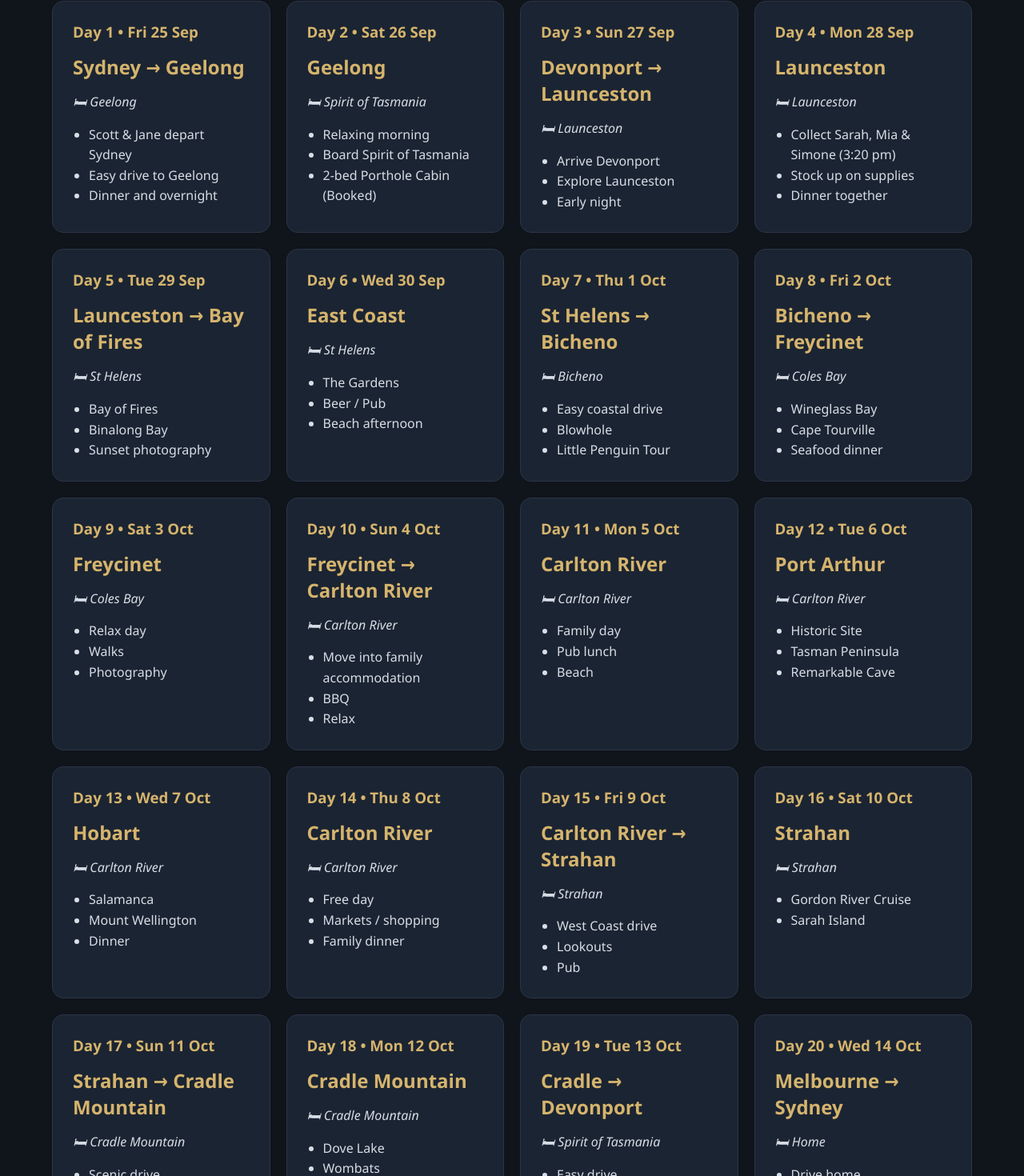
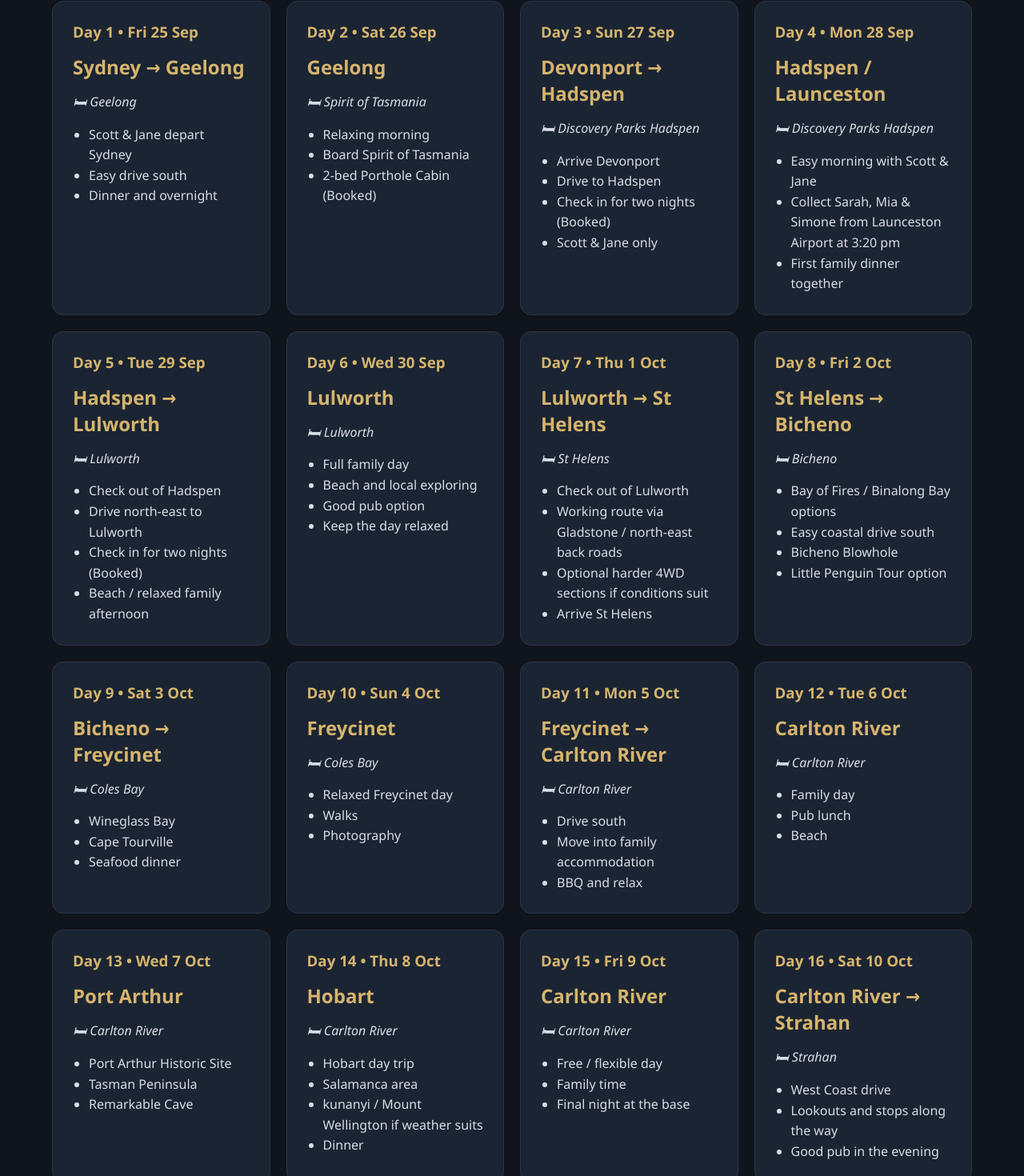
Before and after one commit to scottwillow84/willow-expeditions-v2, a React (Vite) app: page /willow-expeditions-v2/timeline in a window 1280 px wide. Shown: the part 191-1661 px from the top of the page at 80% size. Built offline with nearby package versions, Linux system fonts and the light colour scheme.

Commit message:
Update timeline for Hadspen Lulworth and return ferry

```diff
--- a/src/pages/Itinerary.jsx
+++ b/src/pages/Itinerary.jsx
@@ -8,7 +8,7 @@ const days = [
     stay: "Geelong",
     notes: [
       "Scott & Jane depart Sydney",
-      "Easy drive to Geelong",
+      "Easy drive south",
       "Dinner and overnight",
     ],
   },
@@ -26,61 +26,77 @@ const days = [
   {
     day: 3,
     date: "Sun 27 Sep",
-    title: "Devonport → Launceston",
-    stay: "Launceston",
+    title: "Devonport → Hadspen",
+    stay: "Discovery Parks Hadspen",
     notes: [
       "Arrive Devonport",
-      "Explore Launceston",
-      "Early night",
+      "Drive to Hadspen",
+      "Check in for two nights (Booked)",
+      "Scott & Jane only",
     ],
   },
   {
     day: 4,
     date: "Mon 28 Sep",
-    title: "Launceston",
-    stay: "Launceston",
+    title: "Hadspen / Launceston",
+    stay: "Discovery Parks Hadspen",
     notes: [
-      "Collect Sarah, Mia & Simone (3:20 pm)",
-      "Stock up on supplies",
-      "Dinner together",
+      "Easy morning with Scott & Jane",
+      "Collect Sarah, Mia & Simone from Launceston Airport at 3:20 pm",
+      "First family dinner together",
     ],
   },
   {
     day: 5,
     date: "Tue 29 Sep",
-    title: "Launceston → Bay of Fires",
-    stay: "St Helens",
+    title: "Hadspen → Lulworth",
+    stay: "Lulworth",
     notes: [
-      "Bay of Fires",
-      "Binalong Bay",
-      "Sunset photography",
+      "Check out of Hadspen",
+      "Drive north-east to Lulworth",
+      "Check in for two nights (Booked)",
+      "Beach / relaxed family afternoon",
     ],
   },
   {
     day: 6,
     date: "Wed 30 Sep",
-    title: "East Coast",
-    stay: "St Helens",
+    title: "Lulworth",
+    stay: "Lulworth",
     notes: [
-      "The Gardens",
-      "Beer / Pub",
-      "Beach afternoon",
+      "Full family day",
+      "Beach and local exploring",
+      "Good pub option",
+      "Keep the day relaxed",
     ],
   },
   {
     day: 7,
     date: "Thu 1 Oct",
-    title: "St Helens → Bicheno",
-    stay: "Bicheno",
+    title: "Lulworth → St Helens",
+    stay: "St Helens",
     notes: [
-      "Easy coastal drive",
-      "Blowhole",
-      "Little Penguin Tour",
+      "Check out of Lulworth",
+      "Working route via Gladstone / north-east back roads",
+      "Optional harder 4WD sections if conditions suit",
+      "Arrive St Helens",
     ],
   },
   {
     day: 8,
     date: "Fri 2 Oct",
+    title: "St Helens → Bicheno",
+    stay: "Bicheno",
+    notes: [
+      "Bay of Fires / Binalong Bay options",
+      "Easy coastal drive south",
+      "Bicheno Blowhole",
+      "Little Penguin Tour option",
+    ],
+  },
+  {
+    day: 9,
+    date: "Sat 3 Oct",
     title: "Bicheno → Freycinet",
     stay: "Coles Bay",
     notes: [
@@ -90,30 +106,30 @@ const days = [
     ],
   },
   {
-    day: 9,
-    date: "Sat 3 Oct",
+    day: 10,
+    date: "Sun 4 Oct",
     title: "Freycinet",
     stay: "Coles Bay",
     notes: [
-      "Relax day",
+      "Relaxed Freycinet day",
       "Walks",
       "Photography",
     ],
   },
   {
-    day: 10,
-    date: "Sun 4 Oct",
+    day: 11,
+    date: "Mon 5 Oct",
     title: "Freycinet → Carlton River",
     stay: "Carlton River",
     notes: [
+      "Drive south",
       "Move into family accommodation",
-      "BBQ",
-      "Relax",
+      "BBQ and relax",
     ],
   },
   {
-    day: 11,
-    date: "Mon 5 Oct",
+    day: 12,
+    date: "Tue 6 Oct",
     title: "Carlton River",
     stay: "Carlton River",
     notes: [
@@ -123,52 +139,53 @@ const days = [
     ],
   },
   {
-    day: 12,
-    date: "Tue 6 Oct",
+    day: 13,
+    date: "Wed 7 Oct",
     title: "Port Arthur",
     stay: "Carlton River",
     notes: [
-      "Historic Site",
+      "Port Arthur Historic Site",
       "Tasman Peninsula",
       "Remarkable Cave",
     ],
   },
   {
-    day: 13,
-    date: "Wed 7 Oct",
+    day: 14,
+    date: "Thu 8 Oct",
     title: "Hobart",
     stay: "Carlton River",
     notes: [
-      "Salamanca",
-      "Mount Wellington",
+      "Hobart day trip",
+      "Salamanca area",
+      "kunanyi / Mount Wellington if weather suits",
       "Dinner",
-    ],
-  },
-  {
-    day: 14,
-    date: "Thu 8 Oct",
-    title: "Carlton River",
-    stay: "Carlton River",
-    notes: [
-      "Free day",
-      "Markets / shopping",
-      "Family dinner",
     ],
   },
   {
     day: 15,
     date: "Fri 9 Oct",
-    title: "Carlton River → Strahan",
-    stay: "Strahan",
+    title: "Carlton River",
+    stay: "Carlton River",
     notes: [
-      "West Coast drive",
-      "Lookouts",
-      "Pub",
+      "Free / flexible day",
+      "Family time",
+      "Final night at the base",
     ],
   },
   {
     day: 16,
     date: "Sat 10 Oct",
+    title: "Carlton River → Strahan",
+    stay: "Strahan",
+    notes: [
+      "West Coast drive",
+      "Lookouts and stops along the way",
+      "Good pub in the evening",
+    ],
+  },
+  {
+    day: 17,
+    date: "Sun 11 Oct",
     title: "Strahan",
     stay: "Strahan",
     notes: [
@@ -177,8 +194,8 @@ const days = [
     ],
   },
   {
-    day: 17,
-    date: "Sun 11 Oct",
+    day: 18,
+    date: "Mon 12 Oct",
     title: "Strahan → Cradle Mountain",
     stay: "Cradle Mountain",
     notes: [
@@ -188,30 +205,42 @@ const days = [
     ],
   },
   {
-    day: 18,
-    date: "Mon 12 Oct",
+    day: 19,
+    date: "Tue 13 Oct",
     title: "Cradle Mountain",
     stay: "Cradle Mountain",
     notes: [
       "Dove Lake",
       "Wombats",
       "Photography",
-    ],
-  },
-  {
-    day: 19,
-    date: "Tue 13 Oct",
-    title: "Cradle → Devonport",
-    stay: "Spirit of Tasmania",
-    notes: [
-      "Easy drive",
-      "Board ferry",
+      "Snow chase if conditions cooperate",
     ],
   },
   {
     day: 20,
     date: "Wed 14 Oct",
-    title: "Melbourne → Sydney",
+    title: "Cradle Mountain → North Coast",
+    stay: "Devonport / North Coast TBC",
+    notes: [
+      "Easy final touring day",
+      "Position ourselves for the ferry",
+      "Final Tasmania night",
+    ],
+  },
+  {
+    day: 21,
+    date: "Thu 15 Oct",
+    title: "Return Spirit of Tasmania",
+    stay: "Spirit of Tasmania",
+    notes: [
+      "Return ferry is on 15 October",
+      "Board Spirit of Tasmania",
+    ],
+  },
+  {
+    day: 22,
+    date: "Fri 16 Oct",
+    title: "Geelong → Sydney",
     stay: "Home",
     notes: [
       "Drive home",
@@ -223,9 +252,7 @@ const days = [
 export default function Itinerary() {
   return (
     <Layout title="Master Timeline">
-
       <div className="grid">
-
         {days.map((day) => (
           <div className="card" key={day.day}>
             <h3>
@@ -234,21 +261,16 @@ export default function Itinerary() {
 
             <h2>{day.title}</h2>
 
-            <p className="muted">
-              🛏 {day.stay}
-            </p>
+            <p className="muted">🛏 {day.stay}</p>
 
             <ul>
               {day.notes.map((note) => (
                 <li key={note}>{note}</li>
               ))}
             </ul>
-
           </div>
         ))}
-
       </div>
-
     </Layout>
   );
 }
```
